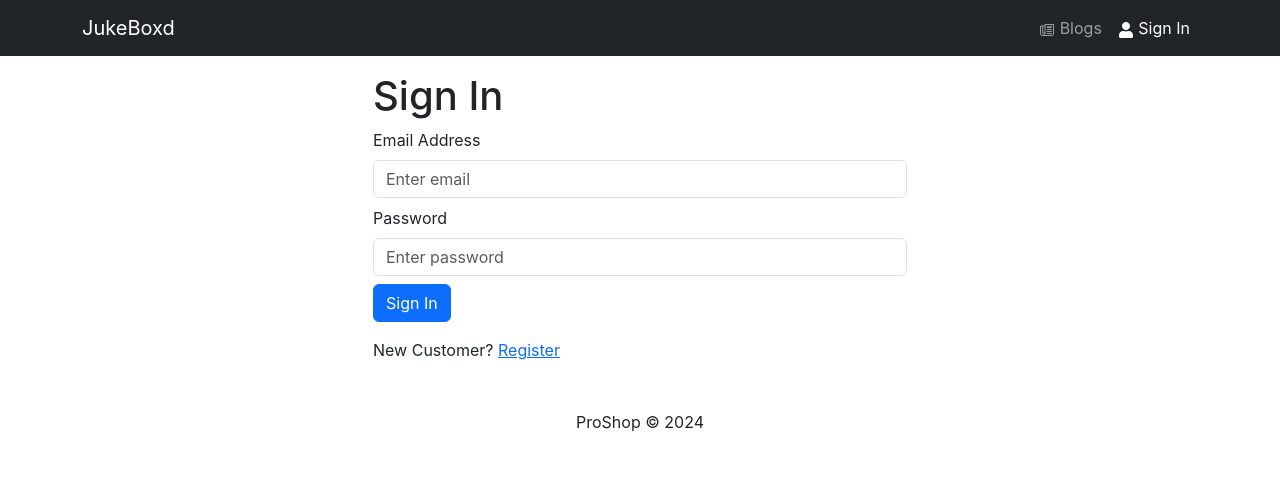
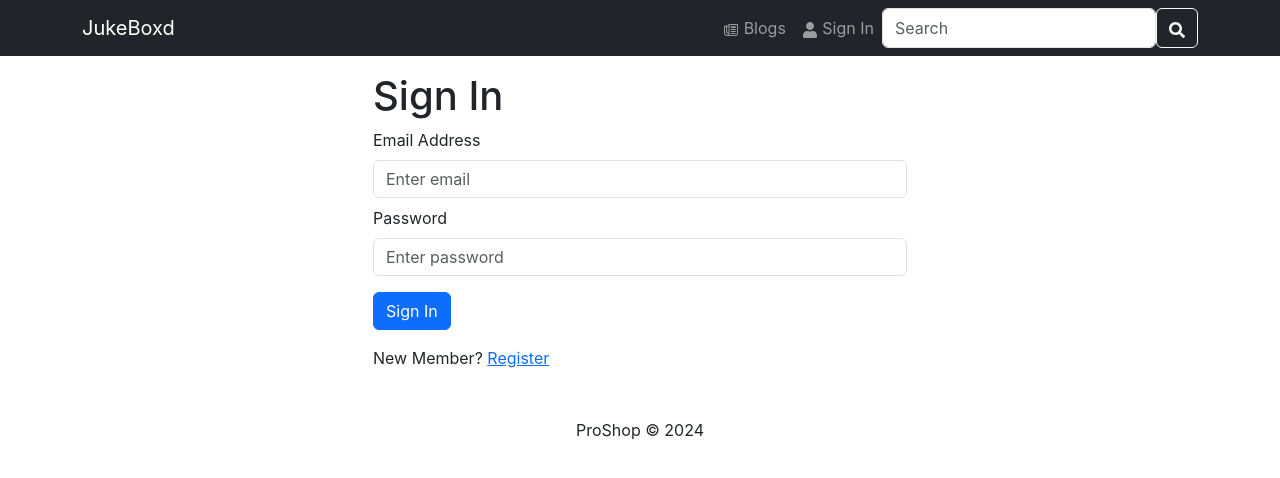
Before and after one commit to jholl1886/CEN-Capstone, a React (Create React App) app in the folder frontend/: page /login in a window 1280 px wide. Shown: the top 478 px of the page. Built offline with nearby package versions, Linux system fonts and the light colour scheme.

Commit message:
Revert "adding the login functionality "

```diff
--- a/frontend/package.json
+++ b/frontend/package.json
@@ -8,7 +8,6 @@
     "@testing-library/react": "^13.4.0",
     "@testing-library/user-event": "^13.5.0",
     "bootstrap": "^5.3.3",
-    "os-browserify": "^0.3.0",
     "react": "^18.2.0",
     "react-bootstrap": "^2.10.2",
     "react-dom": "^18.2.0",
@@ -17,7 +16,6 @@
     "react-router-bootstrap": "^0.26.2",
     "react-router-dom": "^6.22.3",
     "react-scripts": "^5.0.1",
-    "react-toastify": "^10.0.5",
     "web-vitals": "^2.1.4"
   },
   "scripts": {
--- a/frontend/src/App.js
+++ b/frontend/src/App.js
@@ -126,8 +126,16 @@ import { Container } from 'react-bootstrap';
 import { Outlet } from 'react-router-dom';
 import Header from './components/Header';
 import Footer from './components/Footer';
-import { ToastContainer } from 'react-toastify';
-import 'react-toastify/dist/ReactToastify.css';
+
+//           {/* FIGURE THIS OUT */}
+//           <Routes>
+//           <Route path="/blogs/*" element={<BlogScreen />} />
+//           <Route path='blogs/:id' element={<PostScreen />} />
+//           </Routes>
+//       </>
+//   )
+// }
+
 
 const App = () => {
 return (
@@ -140,7 +148,6 @@ return (
       </Container>
     </main>
     <Footer />
-    <ToastContainer />
   </>
 );
 };
--- a/frontend/src/components/Header.jsx
+++ b/frontend/src/components/Header.jsx
@@ -1,72 +1,51 @@
-import { Navbar, Nav, Container, NavDropdown } from 'react-bootstrap';
+import { Navbar, Nav, Container,Form, FormControl, Button  } from 'react-bootstrap';
 import { Link } from 'react-router-dom';
-import { LinkContainer } from 'react-router-bootstrap';
-import { FaUser } from 'react-icons/fa';
+import { LinkContainer} from 'react-router-bootstrap'
+import { FaUser, FaSearch } from 'react-icons/fa';
 import { IoMdPaper } from 'react-icons/io';
-import { useSelector, useDispatch } from 'react-redux';
-import { useLogoutMutation } from '../slices/usersApiSlice';
-import { logout } from '../slices/authSlice';
-import { useNavigate } from 'react-router-dom';
 
 const Header = () => {
-  const { userInfo } = useSelector((state) => state.auth);
-
-  const dispatch = useDispatch();
-  const navigate = useNavigate();
-
-  const [logoutApiCall] = useLogoutMutation();
-
-  const logoutHandler = async () => {
-    try {
-      await logoutApiCall().unwrap();
-      dispatch(logout());
-      navigate('/login');
-    } catch (err) {
-      console.error(err);
-    }
-  };
-
   return (
     <header>
       <Navbar bg='dark' variant='dark' expand='lg' collapseOnSelect>
         <Container>
+          {/* Wrap Navbar.Brand inside LinkContainer */}
           <LinkContainer to='/'>
             <Navbar.Brand>JukeBoxd</Navbar.Brand>
           </LinkContainer>
           <Navbar.Toggle aria-controls="basic-navbar-nav" />
           <Navbar.Collapse id="basic-navbar-nav">
             <Nav className="ms-auto">
+              {/* Each LinkContainer should wrap only one Nav.Link */}
               <LinkContainer to='/blogs'>
                 <Nav.Link as={Link} to="/blogs">
                   <IoMdPaper /> Blogs
                 </Nav.Link>
               </LinkContainer>
 
-              {userInfo ? (
-                <>
-                  <NavDropdown title={userInfo.name} id='username'>
-                    <LinkContainer to='/profile'>
-                      <NavDropdown.Item>Profile</NavDropdown.Item>
-                    </LinkContainer>
-                    <NavDropdown.Item onClick={logoutHandler}>
-                      Logout
-                    </NavDropdown.Item>
-                  </NavDropdown>
-                </>
-              ) : (
-                <LinkContainer to='/login'>
-                  <Nav.Link>
-                    <FaUser /> Sign In
-                  </Nav.Link>
-                </LinkContainer>
-              )}
+              {/* <LinkContainer to='/login'>
+                <Nav.Link>
+                  <FaUser /> Sign In
+                </Nav.Link>
+              </LinkContainer> */}
+            < Nav.Link href= "/login"> <FaUser /> Sign In </Nav.Link>
 
+
+
+              <Form className="d-flex">
+                <FormControl
+                  type="text"
+                  placeholder="Search"
+                  className="mr-2"
+                />
+                <Button variant="outline-light"><FaSearch /></Button>
+              </Form>
             </Nav>
           </Navbar.Collapse>
         </Container>
       </Navbar>
     </header>
   );
-};
+}
 
 export default Header;
--- a/frontend/src/components/Loader.jsx
+++ /dev/null
@@ -1,18 +0,0 @@
-import { Spinner } from 'react-bootstrap';
-
-const Loader = () => {
-  return (
-    <Spinner
-      animation='border'
-      role='status'
-      style={{
-        width: '100px',
-        height: '100px',
-        margin: 'auto',
-        display: 'block',
-      }}
-    ></Spinner>
-  );
-};
-
-export default Loader;
--- a/frontend/src/screens/LoginScreen.jsx
+++ b/frontend/src/screens/LoginScreen.jsx
@@ -1,44 +1,15 @@
-import { useState, useEffect } from 'react';
-import { Link, useLocation, useNavigate } from 'react-router-dom';
+import { useState } from 'react';
+import { Link} from 'react-router-dom';
 import { Form, Button, Row, Col } from 'react-bootstrap';
-import { useDispatch, useSelector } from 'react-redux';
-import Loader from '../components/Loader';
 import FormContainer from '../components/FormContainer';
-
-import { useLoginMutation } from '../slices/usersApiSlice';
-import { setCredentials } from '../slices/authSlice';
-import { toast } from 'react-toastify';
 
 const LoginScreen = () => {
   const [email, setEmail] = useState('');
   const [password, setPassword] = useState('');
 
-  const dispatch = useDispatch();
-  const navigate = useNavigate();
-
-  const [login, { isLoading }] = useLoginMutation();
-
-  const { userInfo } = useSelector((state) => state.auth);
-
-  const { search } = useLocation();
-  const sp = new URLSearchParams(search);
-  const redirect = sp.get('redirect') || '/';
-
-  useEffect(() => {
-    if (userInfo) {
-      navigate(redirect);
-    }
-  }, [navigate, redirect, userInfo]);
-
   const submitHandler = async (e) => {
     e.preventDefault();
-    try {
-      const res = await login({ email, password }).unwrap();
-      dispatch(setCredentials({ ...res }));
-      navigate(redirect);
-    } catch (err) {
-      toast.error(err?.data?.message || err.error);
-    }
+    console.log('submit');
   };
 
   return (
@@ -65,20 +36,15 @@ const LoginScreen = () => {
             onChange={(e) => setPassword(e.target.value)}
           ></Form.Control>
         </Form.Group>
-
-        <Button disabled={isLoading} type='submit' variant='primary'>
+            <Button type='submit' variant='primary' className='mt-2'>
           Sign In
         </Button>
-
-        {isLoading && <Loader />}
       </Form>
 
       <Row className='py-3'>
         <Col>
-          New Customer?{' '}
-          <Link to={redirect ? `/register?redirect=${redirect}` : '/register'}>
-            Register
-          </Link>
+          New Member?{' '}
+          <Link to= '/register'>Register</Link>
         </Col>
       </Row>
     </FormContainer>
--- a/frontend/src/slices/authSlice.js
+++ b/frontend/src/slices/authSlice.js
@@ -16,6 +16,7 @@ const authSlice = createSlice({
     },
     logout: (state, action) => {
       state.userInfo = null;
+
       localStorage.clear();
     },
   },
--- a/frontend/src/store.js
+++ b/frontend/store.js
@@ -1,11 +1,11 @@
 import { configureStore } from '@reduxjs/toolkit';
 import { apiSlice } from './slices/apiSlice';
-import authSliceReducer from './slices/authSlice';
+import authReducer from './slices/authSlice';
 
 const store = configureStore({
   reducer: {
     [apiSlice.reducerPath]: apiSlice.reducer,
-    auth: authSliceReducer,
+    auth: authReducer,
   },
   middleware: (getDefaultMiddleware) =>
     getDefaultMiddleware().concat(apiSlice.middleware),
--- a/package.json
+++ b/package.json
@@ -17,15 +17,14 @@
   "dependencies": {
     "bcryptjs": "^2.4.3",
     "colors": "^1.4.0",
+
     "cookie-parser": "^1.4.6",
     "dotenv": "^16.4.5",
     "express": "^4.19.2",
     "jsonwebtoken": "^9.0.2",
     "mongoose": "^8.3.0",
-    "os-browserify": "^0.3.0",
     "react-router-bootstrap": "^0.26.2",
-    "react-router-dom": "^6.22.3",
-    "util": "^0.12.5"
+    "react-router-dom": "^6.22.3"
   },
   "devDependencies": {
     "concurrently": "^8.2.2",
```
Also changed, not shown: frontend/src/index.js (+1 -6 lines), 2 other files (tests, documents, lock files or other folders).
